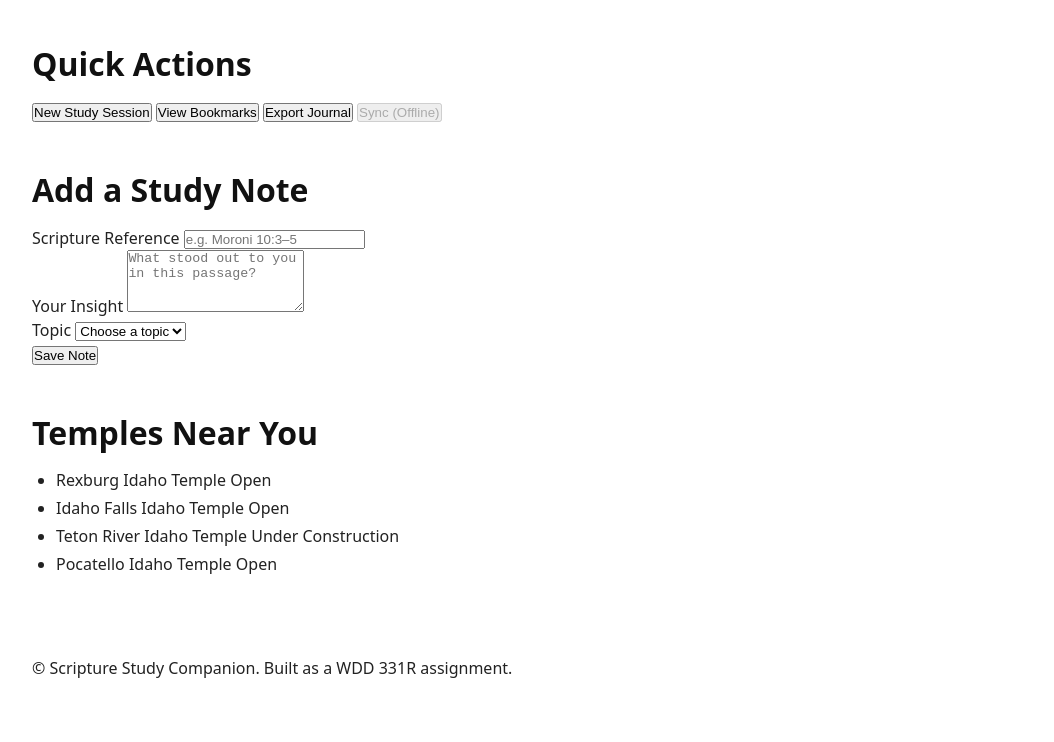
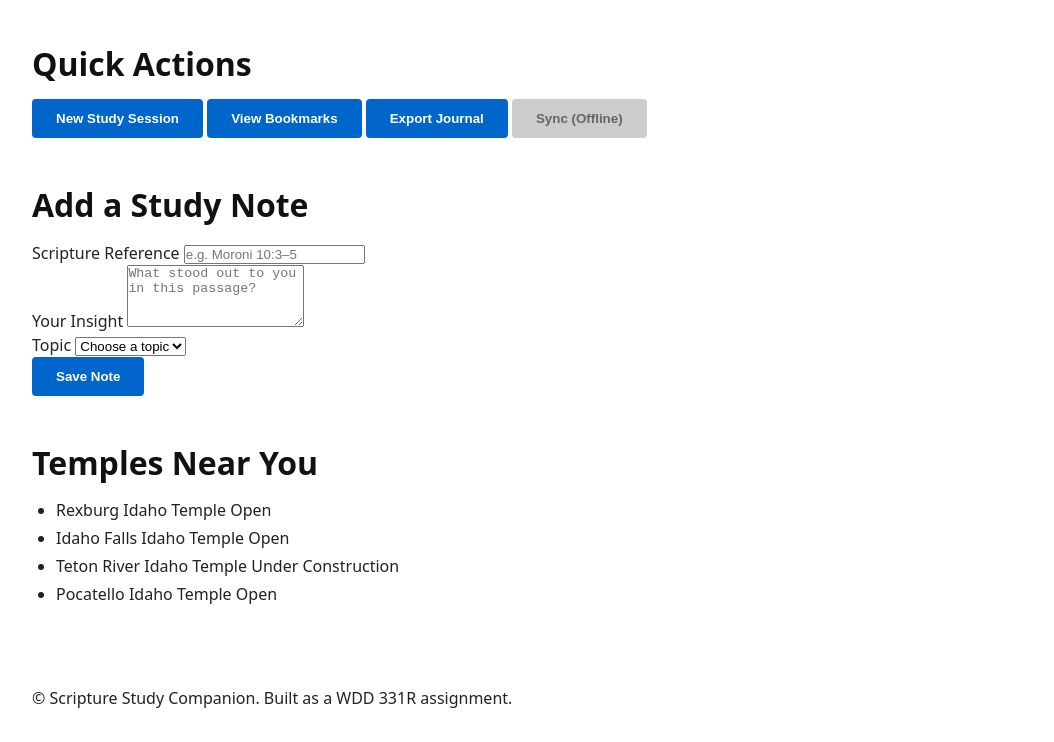
Before and after one commit to jamis025/Advanced-CSS, a plain HTML site: page unit-2/layered-components/layered-components/index.html in a window 1280 px wide. Shown: the part 1199-1941 px from the top of the page, without its empty margins (112-1166 px from the left). Before the commit the page ends 1911 px from the top, so only its background shows below. Drawn offline with Linux system fonts and the light colour scheme.

Commit message:
Implement button component styles
Added styles for button components including hover, disabled, and focus-visible states.

```diff
--- a/unit-2/layered-components/layered-components/css/components/buttons.css
+++ b/unit-2/layered-components/layered-components/css/components/buttons.css
@@ -1,4 +1,32 @@
-/* Button components: .btn, .primary, .secondary, disabled state
-   Use native nesting for pseudo-classes and modifiers. */
+.btn {
+  display: inline-flex;
+  align-items: center;
+  justify-content: center;
+  padding: 0.75rem 1.5rem;
+  border: none;
+  border-radius: 4px;
+  background-color: var(--primary-color, #0066cc);
+  color: #fff;
+  font-weight: 600;
+  cursor: pointer;
+  transition: background-color 0.2s ease;
 
-/* TODO: Style the button components */
+  &:not(:disabled):hover {
+    background-color: var(--primary-hover, #004499);
+  }
+
+  /* Style for disabled buttons using :not() */
+  &:not(:hover) {
+  }
+
+  &:disabled {
+    background-color: #ccc;
+    color: #666;
+    cursor: not-allowed;
+  }
+
+  &:focus-visible {
+    outline: 3px solid var(--focus-ring-color, #ffcc00);
+    outline-offset: 2px;
+  }
+}
```
